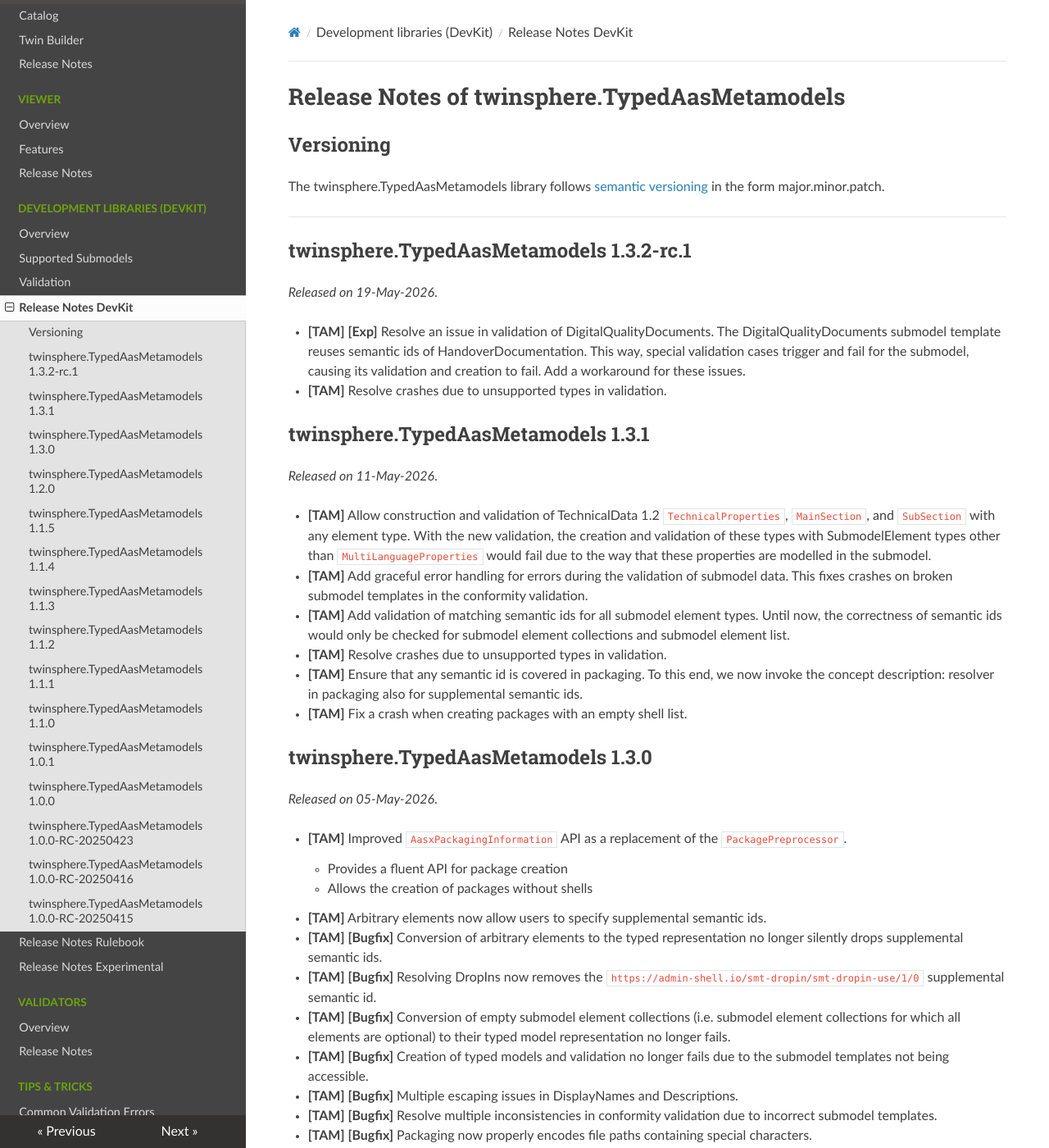
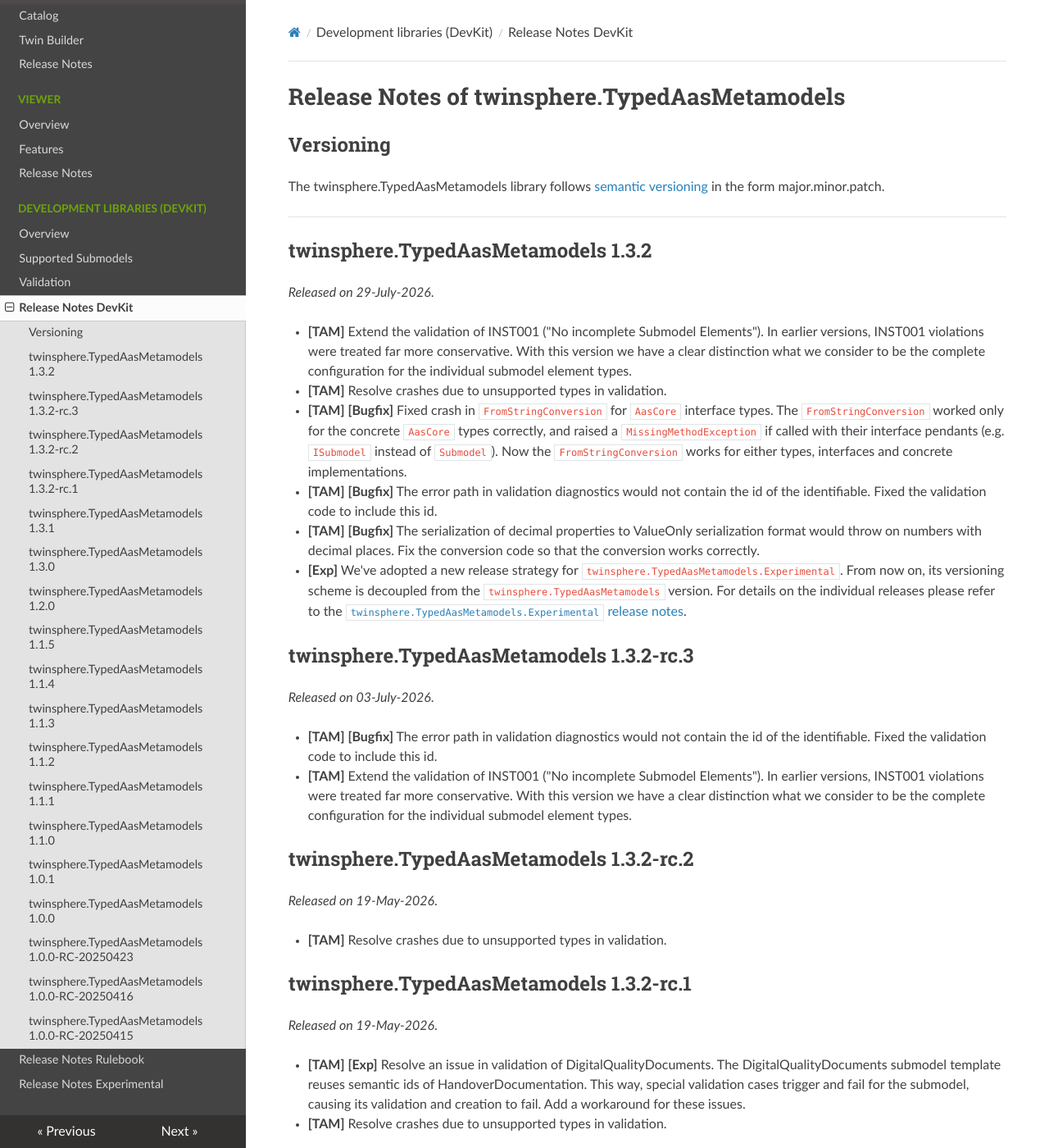
Before and after one commit to twinsphere/twinsphere.github.io, an MkDocs documentation site: the page built from docs/typed-aas-metamodels-release_notes.md, in a window 1280 px wide and 1400 px high. Shown: the whole window at 82% size. Built offline with MkDocs 1.6.1, drawn with Linux system fonts in a browser that asks for light colours; nearby versions of some CDN libraries.

Commit message:
feat(tam): release 1.3.2 TAM
Add release notes for the release 1.3.2 of twinsphere.TypedAasMetamodels.

```diff
--- a/docs/typed-aas-metamodels-release_notes.md
+++ b/docs/typed-aas-metamodels-release_notes.md
@@ -7,6 +7,43 @@ The twinsphere.TypedAasMetamodels library follows [semantic versioning](https://
 ---
 
 <!--markdownlint-disable no-emphasis-as-heading -->
+
+## twinsphere.TypedAasMetamodels 1.3.2
+
+*Released on 29-July-2026*.
+
+- **[TAM]** Extend the validation of INST001 ("No incomplete Submodel Elements"). In earlier versions, INST001
+  violations were treated far more conservative. With this version we have a clear distinction what we consider to be
+  the complete configuration for the individual submodel element types.
+- **[TAM]** Resolve crashes due to unsupported types in validation.
+- **[TAM] [Bugfix]** Fixed crash in `FromStringConversion` for `AasCore` interface types. The `FromStringConversion`
+  worked only for the concrete `AasCore` types correctly, and raised a `MissingMethodException` if called with their
+  interface pendants (e.g. `ISubmodel` instead of `Submodel`). Now the `FromStringConversion` works for either types,
+  interfaces and concrete implementations.
+- **[TAM] [Bugfix]** The error path in validation diagnostics would not contain the id of the identifiable. Fixed the
+  validation code to include this id.
+- **[TAM] [Bugfix]** The serialization of decimal properties to ValueOnly serialization format would throw on numbers
+  with decimal places. Fix the conversion code so that the conversion works correctly.
+- **[Exp]** We've adopted a new release strategy for `twinsphere.TypedAasMetamodels.Experimental`. From now on, its
+  versioning scheme is decoupled from the `twinsphere.TypedAasMetamodels` version. For details on the individual
+  releases please refer to the [`twinsphere.TypedAasMetamodels.Experimental` release
+  notes](typed-aas-metamodels-experimental-release_notes.md).
+
+## twinsphere.TypedAasMetamodels 1.3.2-rc.3
+
+*Released on 03-July-2026*.
+
+- **[TAM] [Bugfix]** The error path in validation diagnostics would not contain the id of the identifiable. Fixed the
+  validation code to include this id.
+- **[TAM]** Extend the validation of INST001 ("No incomplete Submodel Elements"). In earlier versions, INST001
+  violations were treated far more conservative. With this version we have a clear distinction what we consider to be
+  the complete configuration for the individual submodel element types.
+
+## twinsphere.TypedAasMetamodels 1.3.2-rc.2
+
+*Released on 19-May-2026*.
+
+- **[TAM]** Resolve crashes due to unsupported types in validation.
 
 ## twinsphere.TypedAasMetamodels 1.3.2-rc.1
 
```
